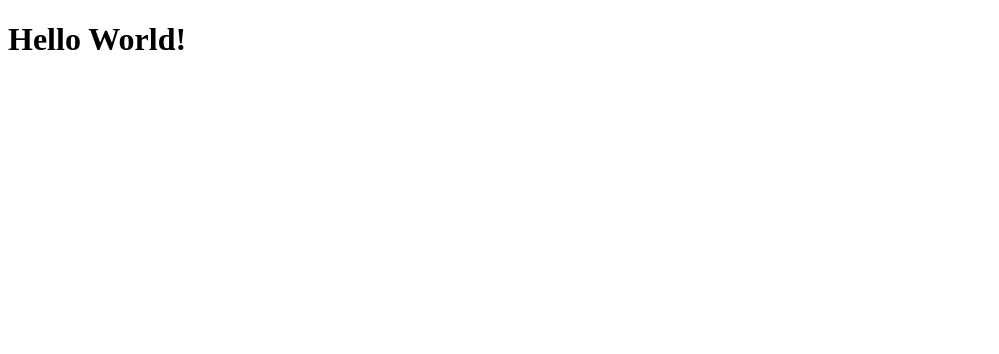
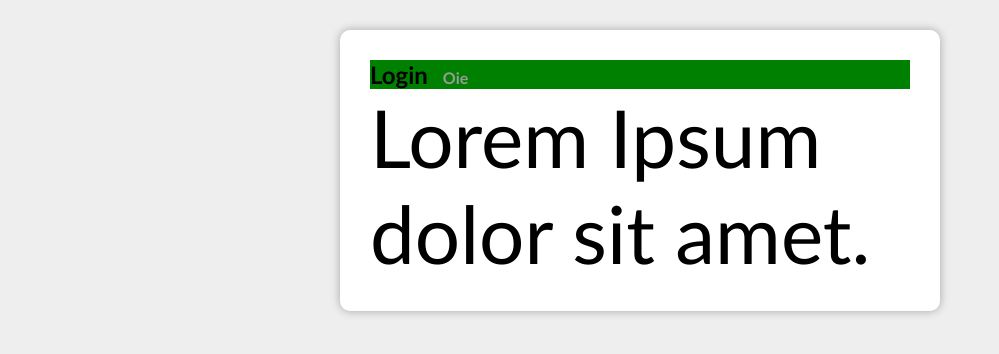
Before and after one commit to DevRafonalde/base-projeto-react, a React (Create React App) app: page / in a window 1280 px wide. Shown: the top 354 px of the page, without its empty margins (0-999 px from the left). Built offline with nearby package versions, Linux system fonts and the light colour scheme.

Commit message:
Styled-Components

```diff
--- a/package.json
+++ b/package.json
@@ -1,5 +1,5 @@
 {
-  "name": "consumo-app-node-em-react",
+  "name": "base-projeto-react",
   "version": "0.1.0",
   "private": true,
   "dependencies": {
@@ -9,6 +9,7 @@
     "react": "^18.2.0",
     "react-dom": "^18.2.0",
     "react-scripts": "5.0.1",
+    "styled-components": "^6.0.7",
     "web-vitals": "^2.1.4"
   },
   "scripts": {
--- a/src/App.js
+++ b/src/App.js
@@ -1,7 +1,14 @@
 import React from "react";
+import Login from "./pages/Login";
+import GlobalStyles from "./styles/GlobalStyles";
 
 function App() {
-    return <h1>Hello World!</h1>;
+    return (
+        <>
+            <Login />
+            <GlobalStyles />
+        </>
+    );
 }
 
 export default App;
--- /dev/null
+++ b/src/pages/Login/index.js
@@ -0,0 +1,15 @@
+import React from "react";
+import {Container} from "../../styles/GlobalStyles";
+import {Title, Paragrafo} from "./styled";
+
+export default function Login() {
+    return (
+        <Container>
+            <Title>
+                Login
+                <small>Oie</small>
+            </Title>
+            <Paragrafo>Lorem Ipsum dolor sit amet.</Paragrafo>
+        </Container>
+    );
+}
--- /dev/null
+++ b/src/pages/Login/styled.js
@@ -0,0 +1,15 @@
+import styled from "styled-components";
+
+export const Title = styled.h1`
+    background: green;
+
+    small {
+        font-size: 12pt;
+        margin-left: 15px;
+        color: #999;
+    }
+`;
+
+export const Paragrafo = styled.p`
+    font-size: 80px;
+`;
--- /dev/null
+++ b/src/styles/GlobalStyles.js
@@ -0,0 +1,40 @@
+import {createGlobalStyle, styled} from "styled-components";
+
+export default createGlobalStyle`
+    * {
+        margin: 0;
+        padding: 0;
+        outline: none;
+        box-sizing: border-box;
+    }
+
+    body {
+        font-family: 'Trebuchet MS', 'Lucida Sans Unicode', 'Lucida Grande', 'Lucida Sans', Arial, sans-serif;
+        background: #eee;
+    }
+
+    html, body, #root {
+        height: 100%;
+    }
+
+    button {
+        cursor: pointer;
+    }
+
+    a {
+        text-decoration: none;
+    }
+
+    ul {
+        list-style: none;
+    }
+`;
+
+export const Container = styled.section`
+    max-width: 600px;
+    background: #fff;
+    margin: 30px auto;
+    padding: 30px;
+    border-radius: 10px;
+    box-shadow: 0 0 10px rgba(0, 0, 0, 0.3);
+`;
```
Also changed, not shown: 2 other files (tests, documents, lock files or other folders).
